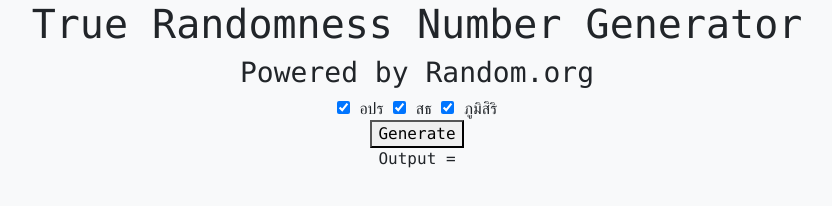
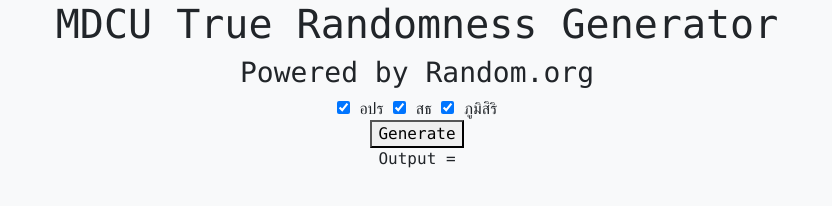
Before and after one commit to Ittipatken/mdcu-random, a website: page index.html in a window 1280 px wide. Shown: the whole page, without its empty margins (223-1055 px from the left). Drawn offline with nearby package versions, Linux system fonts and the light colour scheme.

Commit message:
Update index.html

```diff
--- a/index.html
+++ b/index.html
@@ -9,7 +9,7 @@
 </head>
 
 <body>
-    <h1>True Randomness Number Generator</h1>
+    <h1>MDCU True Randomness Generator</h1>
     <h3>Powered by Random.org</h3>
     <script type="module" src="random.js"></script>
     <input type="checkbox" id="check-box1"> อปร
```
